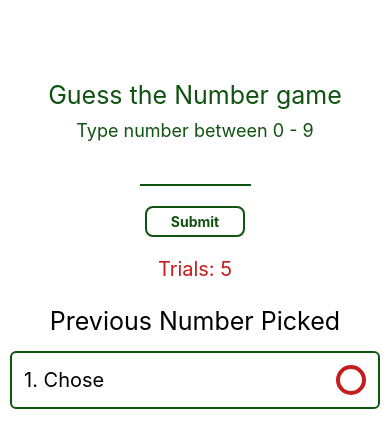
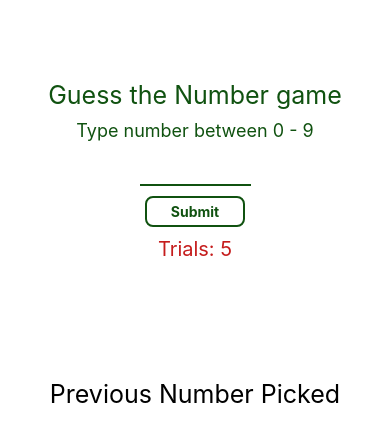
Before and after one commit to bezbrain/guess-number-mobile-app, a React Native app: screen / in a window 390 px wide. Shown: the top 448 px of the page. Built offline with nearby package versions, Linux system fonts and the light colour scheme.

Commit message:
Move the touchable component to input component

```diff
--- a/App.tsx
+++ b/App.tsx
@@ -1,6 +1,12 @@
 import { StatusBar } from "expo-status-bar";
-import { StyleSheet, Text, View } from "react-native";
-import { InputNumber, NumberPicked, Result } from "./components";
+import {
+  Keyboard,
+  StyleSheet,
+  Text,
+  TouchableWithoutFeedback,
+  View,
+} from "react-native";
+import { AllNumbersPicked, InputNumber, Result } from "./components";
 import { useState } from "react";
 
 export default function App() {
@@ -8,10 +14,14 @@ export default function App() {
   const [randomNum, setRandomNum] = useState(0);
   const [isResult, setIsResult] = useState(false);
   const [isText, setIsText] = useState("");
+  const [numbersPicked, setNumberPicked] = useState<
+    { id: number; text: string }[]
+  >([]);
 
   return (
     <View style={styles.container}>
       <StatusBar style="auto" />
+      <View style={styles.upper}>
         <Text style={styles.gameHeader}>Guess the Number game</Text>
 
         <InputNumber
@@ -24,6 +34,7 @@ export default function App() {
           setNumberOfTrial={setNumberOfTrial}
           chosenNum={isText}
           randomNum={randomNum}
+          setNumberPicked={setNumberPicked}
         />
 
         {numberOfTrials === 0 ? (
@@ -36,18 +47,25 @@ export default function App() {
         )}
 
         {isResult && <Result randomNumber={randomNum} chosenNumber={isText} />}
+      </View>
 
+      <View style={styles.lower}>
         <Text style={styles.numbersPicked}>Previous Number Picked</Text>
 
-      <NumberPicked numberChosen={isText} />
+        <AllNumbersPicked allNumbers={numbersPicked} />
+      </View>
     </View>
   );
 }
 
 const styles = StyleSheet.create({
   container: {
+    flex: 1,
     marginVertical: 70,
     padding: 10,
+  },
+  upper: {
+    flex: 1,
   },
   gameHeader: {
     textAlign: "center",
@@ -56,7 +74,7 @@ const styles = StyleSheet.create({
   },
   textTrials: {
     textAlign: "center",
-    marginTop: 20,
+    marginTop: 10,
     fontSize: 20,
     color: "#c51c1c",
   },
@@ -71,6 +89,8 @@ const styles = StyleSheet.create({
     textAlign: "center",
     fontSize: 25,
     marginTop: 25,
-    marginBottom: 15,
+  },
+  lower: {
+    flex: 1.5,
   },
 });
--- /dev/null
+++ b/components/allNumbersPicked.tsx
@@ -0,0 +1,30 @@
+import React from "react";
+import { ScrollView, StyleSheet, View } from "react-native";
+import NumberPicked from "./numberPicked";
+
+interface AllNumbersPickedProps {
+  allNumbers: { id: number; text: string }[];
+}
+
+const AllNumbersPicked = ({ allNumbers }: AllNumbersPickedProps) => {
+  return (
+    // <View style={styles.content}>
+    <ScrollView style={styles.scrollView}>
+      {allNumbers.map((each, i) => (
+        <NumberPicked numberChosen={each.text} key={each.id} count={i + 1} />
+      ))}
+    </ScrollView>
+    // </View>
+  );
+};
+
+export default AllNumbersPicked;
+
+const styles = StyleSheet.create({
+  scrollView: {
+    // flex: 1,
+  },
+  content: {
+    // flex: 1,
+  },
+});
--- a/components/customBtn.tsx
+++ b/components/customBtn.tsx
@@ -30,8 +30,7 @@ export default CustomBtn;
 
 const styles = StyleSheet.create({
   customBtnContainer: {
-    marginTop: 20,
-    flex: 1,
+    marginTop: 10,
     justifyContent: "center",
     alignItems: "center",
   },
--- a/components/index.ts
+++ b/components/index.ts
@@ -3,5 +3,13 @@ import CustomBtn from "./customBtn";
 import Result from "./result";
 import ErrorMsg from "./messages/errorMsg";
 import NumberPicked from "./numberPicked";
+import AllNumbersPicked from "./allNumbersPicked";
 
-export { InputNumber, CustomBtn, Result, ErrorMsg, NumberPicked };
+export {
+  InputNumber,
+  CustomBtn,
+  Result,
+  ErrorMsg,
+  NumberPicked,
+  AllNumbersPicked,
+};
--- a/components/inputNumber.tsx
+++ b/components/inputNumber.tsx
@@ -1,5 +1,13 @@
 import React, { SetStateAction, Dispatch, useState, useEffect } from "react";
-import { View, Text, StyleSheet, TextInput, ScrollView } from "react-native";
+import {
+  View,
+  Text,
+  StyleSheet,
+  TextInput,
+  ScrollView,
+  TouchableWithoutFeedback,
+  Keyboard,
+} from "react-native";
 import { randomNumber } from "../utils/randomNumber";
 import CustomBtn from "./customBtn";
 import ErrorMsg from "./messages/errorMsg";
@@ -14,6 +22,7 @@ interface InputNumberProps {
   chosenNum: string;
   randomNum: number;
   isResult: boolean;
+  setNumberPicked: Dispatch<SetStateAction<{ id: number; text: string }[]>>;
 }
 
 const InputNumber = ({
@@ -25,14 +34,11 @@ const InputNumber = ({
   setNumberOfTrial,
   chosenNum,
   randomNum,
-  isResult,
+  setNumberPicked,
 }: InputNumberProps) => {
-  const [numbersPicked, setNumberPicked] = useState([]);
   const [isError, setIsError] = useState(false);
   const [errorMsg, setErrorMsg] = useState("");
   const [btnContent, setBtnContent] = useState("Submit");
-
-  const [otherStateController, setOtherStateController] = useState(false);
 
   //   HANDLE INPUT TEXT CHANGE
   const handleInputText = (text: string) => {
@@ -78,6 +84,14 @@ const InputNumber = ({
 
     setIsResult(true);
     setNumberOfTrial(numberOfTrial - 1);
+
+    setNumberPicked((currentNumberPicked) => [
+      ...currentNumberPicked,
+      {
+        id: Date.now(),
+        text: isText,
+      },
+    ]);
   };
 
   useEffect(() => {
@@ -90,8 +104,8 @@ const InputNumber = ({
   }, [numberOfTrial == 0]);
 
   return (
-    <ScrollView>
-      <View>
+    <TouchableWithoutFeedback onPress={() => Keyboard.dismiss()}>
+      <View style={styles.mainInputCon}>
         <Text style={styles.inputInstruction}>Type number between 0 - 9</Text>
         <View style={styles.inputContainer}>
           <TextInput
@@ -109,13 +123,16 @@ const InputNumber = ({
           btnContent={btnContent}
         />
       </View>
-    </ScrollView>
+    </TouchableWithoutFeedback>
   );
 };
 
 export default InputNumber;
 
 const styles = StyleSheet.create({
+  mainInputCon: {
+    // flex: 2,
+  },
   inputInstruction: {
     textAlign: "center",
     fontSize: 18,
--- a/components/numberPicked.tsx
+++ b/components/numberPicked.tsx
@@ -3,12 +3,15 @@ import { View, Text, StyleSheet } from "react-native";
 
 interface NumberPickedProps {
   numberChosen: string;
+  count: number;
 }
 
-const NumberPicked = ({ numberChosen }: NumberPickedProps) => {
+const NumberPicked = ({ numberChosen, count }: NumberPickedProps) => {
   return (
     <View style={styles.historyNumberCon}>
-      <Text style={styles.numberText}>1. Chose {numberChosen}</Text>
+      <Text style={styles.numberText}>
+        {count}. You Chose {numberChosen}
+      </Text>
       <Text style={styles.icon}></Text>
     </View>
   );
@@ -25,6 +28,7 @@ const styles = StyleSheet.create({
     padding: 12,
     justifyContent: "space-between",
     alignItems: "center",
+    marginTop: 15,
   },
   numberText: {
     fontSize: 20,
--- a/utils/randomNumber.ts
+++ b/utils/randomNumber.ts
@@ -1,3 +1,3 @@
 export const randomNumber = () => {
-  return Math.floor(Math.random() * 10);
+  return Math.floor(Math.random() * 2);
 };
```
Lines whose indentation alone changed are shown as unchanged.
